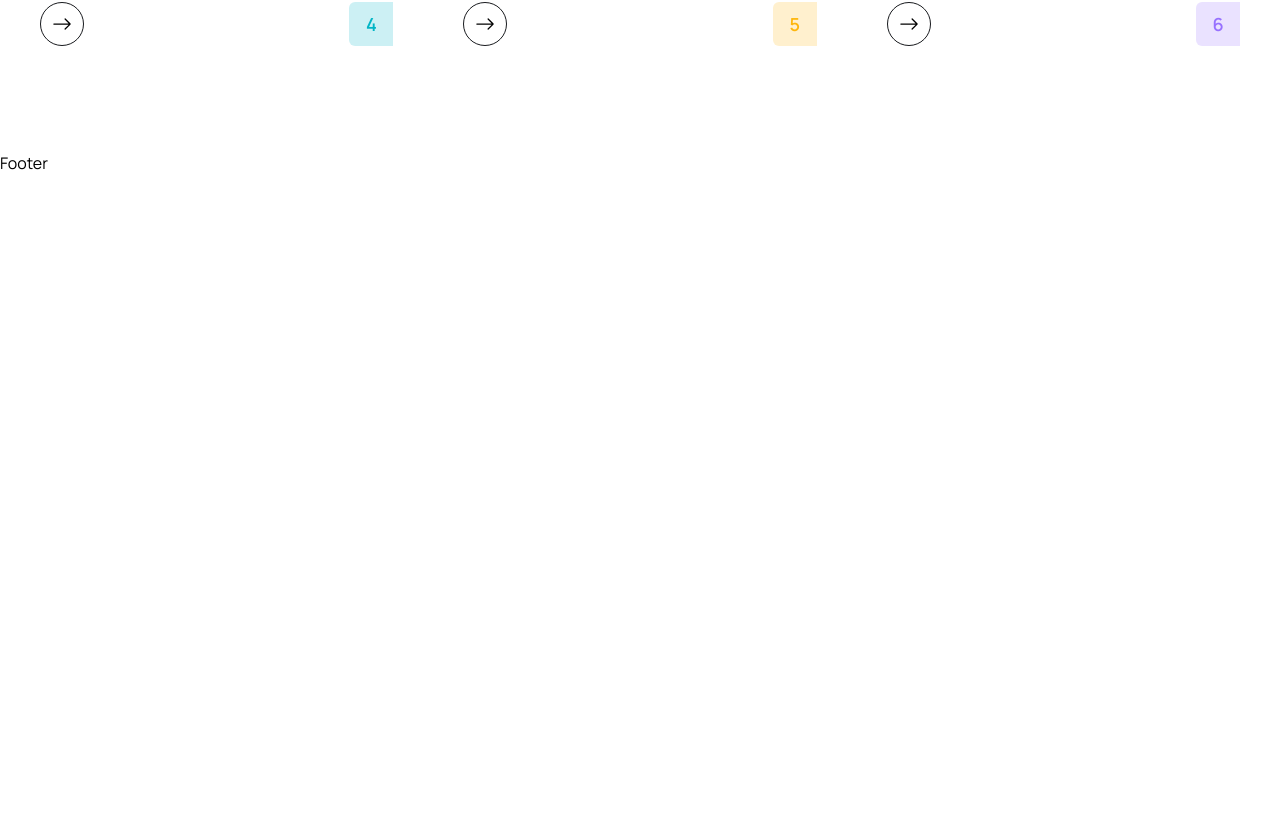
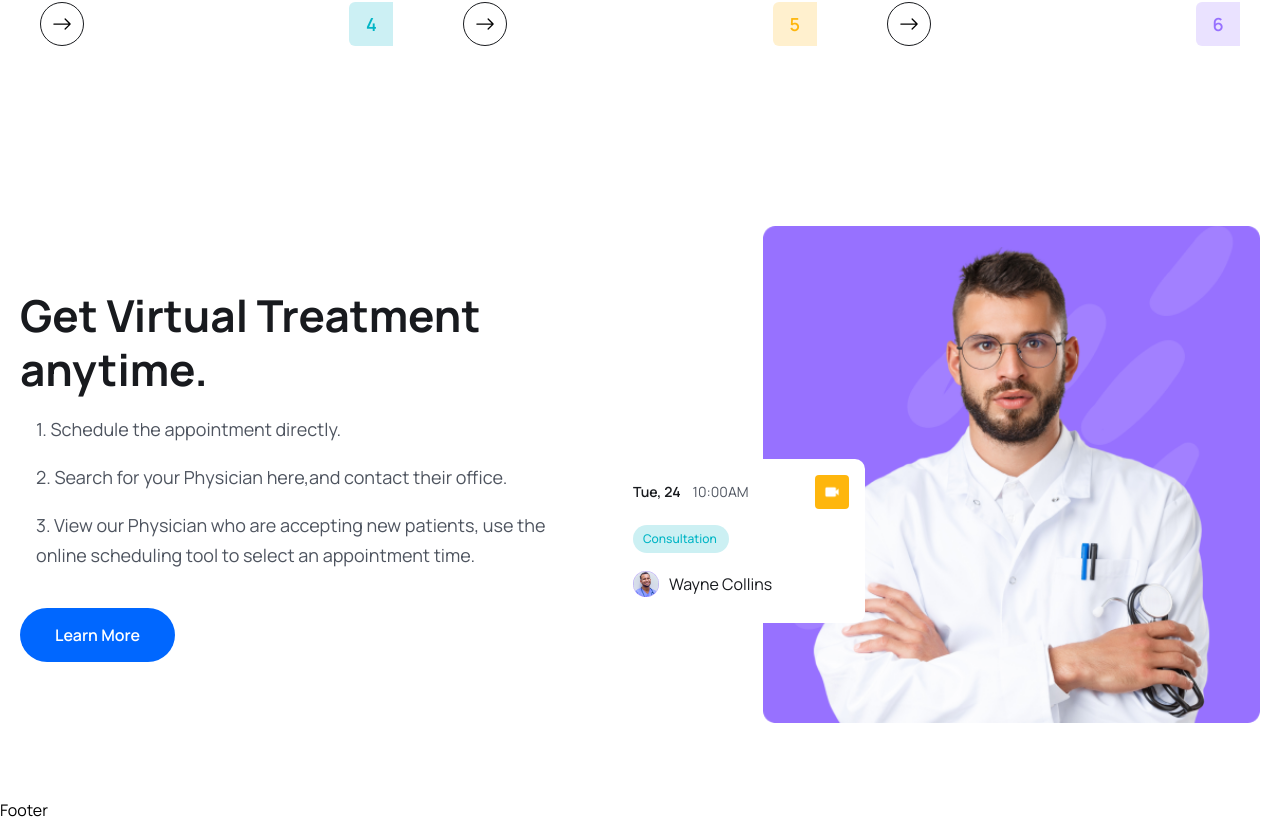
Before and after one commit to gilbert-kiana/Dr-Appointment-MERN-STACK, a React (Vite) app: page / in a window 1280 px wide. Shown: the part 3078-3900 px from the top of the page. Before the commit the page ends 3253 px from the top, so only its background shows below. Built offline with nearby package versions, Linux system fonts and the light colour scheme.

Commit message:
features section done

```diff
--- a/src/pages/Home.jsx
+++ b/src/pages/Home.jsx
@@ -5,6 +5,9 @@
 import icon01 from "../assets/images/icon01.png"
 import icon02 from "../assets/images/icon02.png"
 import icon03 from "../assets/images/icon03.png"
+import featureImg from "../assets/images/feature-img.png"
+import videoIcon from "../assets/images/video-icon.png"
+import avatarIcon from "../assets/images/avatar-icon.png"
 import { Link } from 'react-router-dom'
 import { BsArrowRight } from "react-icons/bs";
 import About from '../components/About/About'
@@ -150,6 +153,65 @@
                         <ServiceList />
                     </div>
                 </section>
+
+                {/* features */}
+                <section>
+                    <div className="container">
+                        <div className="flex items-center justify-between flex-col lg:flex-row">
+                            {/* content */}
+                            <div className="xl:w-[670px]">
+                                <h2 className="heading">
+                                    Get Virtual Treatment <br /> anytime.
+                                </h2>
+                                <ul className="pl-4">
+                                    <li className="text__para">
+                                        1. Schedule the appointment directly.
+                                    </li>
+                                    <li className="text__para">
+                                        2. Search for your Physician here,and contact their office.
+                                    </li>
+                                    <li className="text__para">
+                                        3. View our Physician who are accepting new patients, use the online scheduling tool to select an appointment time.                                     </li>
+                                </ul>
+                                <Link to="/">
+                                    <button className="btn">Learn More</button>
+                                </Link>
+                            </div>
+                            {/* feature img */}
+                            <div className="relative z-10 xl:w-[770px] flex justify-end mt-[50px] lg:mt-0">
+                                <img src={featureImg} className='w-3/4' alt='' />
+
+                                <div className="w-[150px] lg:w-[248px] bg-white absolute bottom-[50px] left-0 md:bottom-[100px]
+                                 md:left-5 z-20 p-2 pb-3 lg:pt-4 lg:px-4 lg:pb-[26px] rounded-[10px]">
+                                    <div className="flex items-center justify-between">
+                                        <div className="flex items-center gap-[6px] lg:gap-3">
+                                            <p className="text-[10px] leading-[10px] lg:text-[14px] lg:leading-5 text-headingColor font-[600]">
+                                                Tue, 24
+                                            </p>
+                                            <p className="text-[10px] leading-[10px] lg:text-[14px] lg:leading-5 text-textColor font-[400]">
+                                                10:00AM
+                                            </p>
+
+                                        </div>
+                                        <span className='w-5 h-5 lg:w-[34px] lg:h-[34px] flex items-center justify-center
+                                        bg-yellowColor rounded py-1 px-[6px] lg:py-3 lg:px-[9px]'>
+                                            <img src={videoIcon} alt='' />
+                                        </span>
+                                    </div>
+
+                                    <div className='w-[65px] lg:w-[96px] bg-[#CCF0F3] py-1 px-2 lg:py-[6px] lg:px-[10px] text-[8px]
+                                    leading-[8px] lg:text-[12px] lg:leading-4 text-irisBlueColor font-[500] mt-2 lg:mt-4 rounded-full'
+                                    >Consultation</div>
+
+                                    <div className="flex items-center gap-[6px] lg:gap-[10px] mt-2 lg:mt-[18px]">
+                                        <img src={avatarIcon} alt="" />
+                                        <h4 className='text-[10px] leading-3 lg:text-[16px] lg:leading-[22px] font-700 text-headingColor'>Wayne Collins</h4>
+                                    </div>
+                                </div>
+                            </div>
+                        </div>
+                    </div>
+                </section>
             </>
         </>
     )
```
